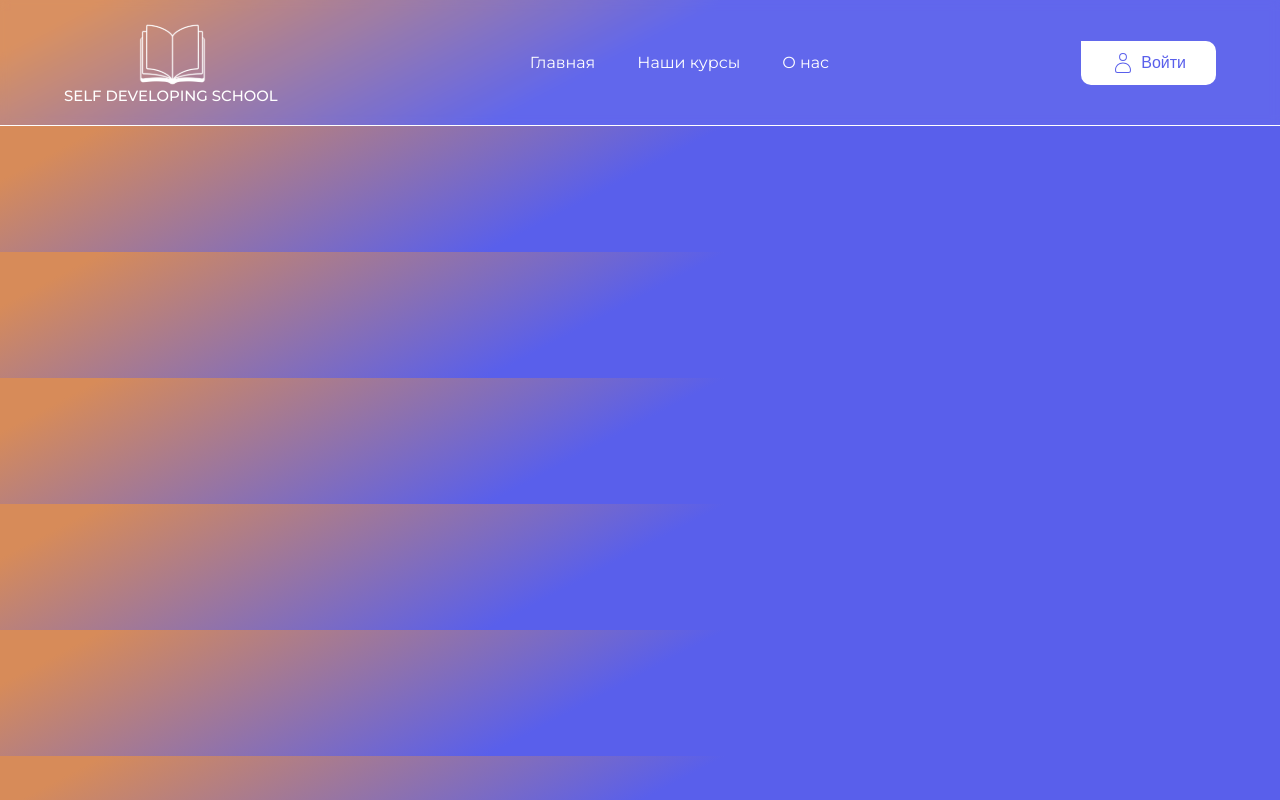
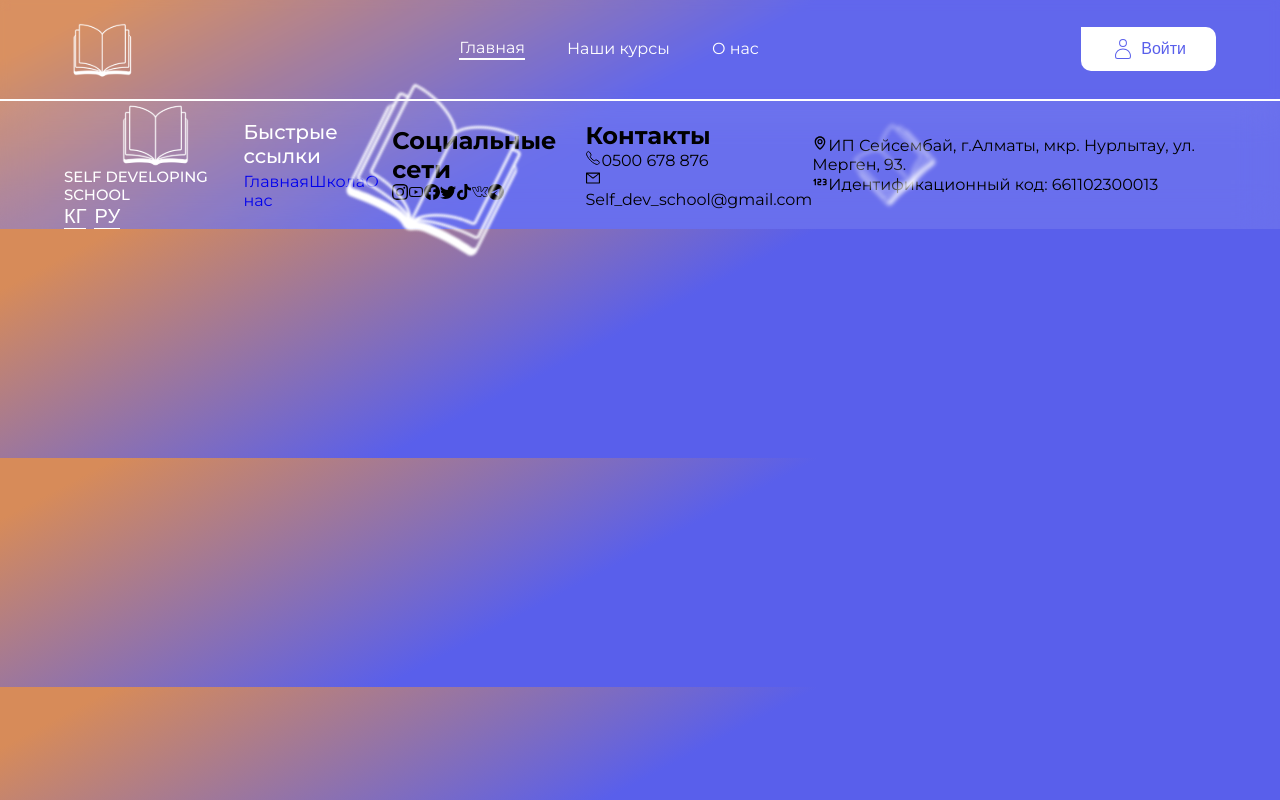
Before and after one commit to Seitkanov2004/study-place, a React (Create React App) app: page / in a window 1280 px wide. Built offline with nearby package versions, Linux system fonts and the light colour scheme.

Commit message:
I did footer

```diff
--- a/src/components/Footer/Footer.js
+++ b/src/components/Footer/Footer.js
@@ -1,11 +1,75 @@
 import React from 'react';
+import book from "./../../assets/img/logo.svg"
+import { NavLink } from 'react-router-dom';
+import { BsInstagram, BsFacebook, BsTwitter, BsTelegram } from 'react-icons/bs';
+import { AiOutlineYoutube, AiOutlineMail } from "react-icons/ai"
+import { FaTiktok } from "react-icons/fa"
+import { IoCallOutline } from "react-icons/io5"
+import { SlSocialVkontakte } from "react-icons/sl"
+import { BiMap } from "react-icons/bi"
+import { Tb123 } from "react-icons/tb"
+
 
 const Footer = () => {
     return (
         <div id='footer'>
             <div className='container'>
                 <div className='footer'>
+                    <img className='footer--book1' src={book} alt="" />
+                    <img className='footer--book2' src={book} alt="" />
+                    <div className="footer--logo">
+                        <div className="footer--logo__icon">
+                            <img src={book} alt="" />
+                            <span>SELF DEVELOPING SCHOOL</span>
+                        </div>
+                        <div className="footer--logo__language">
+                            <button>КГ</button>
+                            <button>РУ</button>
+                        </div>
+                    </div>
+                    <div className="footer--navbar">
+                        <h2>Быстрые ссылки</h2>
+                        <div />
+                        <NavLink to={"/"}>Главная</NavLink>
+                        <NavLink to={"/"}>Школа</NavLink>
+                        <NavLink to={"/"}>О нас</NavLink>
+                    </div>
 
+                    <div className='footer--web'>
+                        <h2>Социальные сети</h2>
+                        <div className='footer--web__line' />
+                        <div className="footer--web__icons">
+                            <BsInstagram />
+                            <AiOutlineYoutube />
+                            <BsFacebook />
+                            <BsTwitter />
+                            <FaTiktok />
+                            <SlSocialVkontakte />
+                            <BsTelegram />
+                        </div>
+                    </div>
+                    <div className="footer--contacts">
+                        <h2>Контакты</h2>
+                        <div />
+                        <div>
+                            <IoCallOutline />
+                            0500 678 876
+                        </div>
+                        <div>
+                            <AiOutlineMail />
+                            Self_dev_school@gmail.com
+                        </div>
+                    </div>
+                    <div className="footer--map">
+                        <div>
+                            <BiMap />
+                            ИП Сейсембай, г.Алматы, мкр. Нурлытау, ул. Мерген, 93.
+                        </div>
+                        <div>
+                            <Tb123 />
+                            Идентификационный код: 661102300013
+                        </div>
+                    </div>
                 </div>
             </div>
         </div>
--- a/src/components/Footer/Footer.scss
+++ b/src/components/Footer/Footer.scss
@@ -0,0 +1,81 @@
+#footer {
+    background: rgba(255, 255, 255, 0.1);
+    border-top: 1px solid #FFFFFF;
+    backdrop-filter: blur(20px);
+
+    .footer {
+        position: relative;
+        display: flex;
+        justify-content: space-between;
+        align-items: center;
+
+        &--book1 {
+            width: 164.08px;
+            height: 150.59px;
+            filter: blur(1px);
+            transform: rotate(26.59deg);
+            position: absolute;
+            left: 25%;
+        }
+
+        &--book2 {
+            width: 73px;
+            height: 67px;
+            filter: blur(2px);
+            transform: rotate(-43.1deg);
+            position: absolute;
+            right: 25%;
+        }
+
+        &--navbar{
+            h2 {
+                font-weight: 500;
+font-size: 20px;
+line-height: 24px;
+
+color: #FFFFFF;
+            }
+            div{
+                width: 148px;
+                height: 4px;
+                background: linear-gradient(1) ;
+            }
+        }
+
+        &--logo {
+            display: flex;
+            flex-direction: column;
+            align-items: start;
+
+            &__icon {
+                display: flex;
+                flex-direction: column;
+                align-items: center;
+
+                span {
+                    font-weight: 500;
+                    font-size: 14.8993px;
+                    line-height: 18px;
+                    color: #FFFFFF;
+                }
+            }
+
+            &__language {
+                display: flex;
+                justify-content: start;
+
+                button {
+                    font-style: normal;
+                    font-weight: 500;
+                    font-size: 20px;
+                    line-height: 24px;
+                    border: none;
+                    border-bottom: 1px solid #fff;
+                    color: #FFFFFF;
+                    background: transparent;
+                    margin-right: 8px;
+                }
+            }
+        }
+    }
+}
--- a/src/components/Header/Header.js
+++ b/src/components/Header/Header.js
@@ -11,23 +11,43 @@ const Header = () => {
     return (
         <div id='header'>
             <div className='container'>
+                <div className="header--child">
                     <div className='header'>
                         <div className='header--logo'>
-                        <img src={Logo} alt='logo' />
-                        <span>SELF DEVELOPING SCHOOL</span>
+                            <img src={Logo} alt='logo' style={{
+                                width: menu ? "30%" : "88%"
+                            }} />
+                            <span style={{
+                                display: menu ? "block" : "none"
+                            }}>SELF DEVELOPING SCHOOL</span>
                         </div>
                         <nav className='header--navbar'>
                             <NavLink to={"/"} >Главная</NavLink>
+                            <NavLink to={"/our-cours"} >Наши курсы</NavLink>
+                            <NavLink to={"/about-us"} >О нас</NavLink>
+                        </nav>
+                        <div className='header--login'>
+                            <button className='header--login__btn' >
+                                <CiUser className='header--login__btn--icon' />Войти</button>
+                        </div>
+                        <div onClick={() => setMenu(!menu)} className='header--menu'>
+                            <div className='header--menu__parentMenu'>
+                                <div className={menu ? "header--menu__parentMenu--one" : ""} />
+                                <div className={menu ? "header--menu__parentMenu--tow" : ""} />
+                                <div className={menu ? "header--menu__parentMenu--three" : ""} />
+                            </div>
+                        </div>
+                    </div>
+                    <div style={{
+                        display: menu? "block" : "none",
+
+                    }}>
+                        <div className="header--nav" >
+                            <NavLink to={"/"} >Главная</NavLink>
                             <NavLink to={"/"} >Наши курсы</NavLink>
                             <NavLink to={"/"} >О нас</NavLink>
-                    </nav>
-                    <div className='header--login'>
-                        <button className='header--login__btn' > <CiUser className='header--login__btn--icon' />Войти</button>
+                            <button className='header--towBtn'><CiUser className='header--towBtn__icon' />Войти</button>
                         </div>
-                    <div className='header--menu'>
-                        <div/>
-                        <div/>
-                        <div/>
                     </div>
                 </div>
             </div>
--- a/src/components/Header/Header.scss
+++ b/src/components/Header/Header.scss
@@ -2,6 +2,7 @@
     background: rgba(255, 255, 255, 0.05);
     border-bottom: 1px solid #ffffff;
     backdrop-filter: blur(5px);
+
     .header {
         display: flex;
         justify-content: space-between;
@@ -41,6 +42,9 @@
                     border-bottom: 2px solid #FFFFFF;
                 }
             }
+            .active{
+                border-bottom: 2px solid #FFFFFF;
+            }
         }
 
         &--login {
@@ -67,7 +71,11 @@
             }
         }
 
-        &--menu{
+        &--nav{
+            display: none;
+        }
+
+        &--menu {
             display: none;
         }
     }
@@ -102,7 +110,46 @@
 @media (max-width:768px) {
     #header {
         .header {
+            &--nav{
+                display: flex;
+                flex-direction: column;
+                align-items: center;
+                a {
+                    font-weight: 400;
+                    font-size: 16px;
+                    line-height: 20px;
+                    color: #FFFFFF;
+                    transition: .4s;
+                    margin-bottom: 20px;
+                    &:hover {
+                        border-bottom: 2px solid #FFFFFF;
+                    }
+                }
+
+                button{
+                    font-weight: 400;
+                    font-size: 16px;
+                    color: #595FEB;
+                    display: flex;
+                    align-items: center;
+                    padding: 10px 30px;
+                    justify-content: center;
+                    background: #FFFFFF;
+                    border-radius: 10px;
+                    border: none;
+                    margin-bottom: 20px;
+
+                    &--icon {
+                        font-size: 24px;
+                        padding-right: 6px;
+                    }
+                }
+            }
+
             &--logo {
+                flex-direction: column;
+                align-items: start;
+
                 img {
                     width: 74%;
                 }
@@ -121,7 +168,15 @@
             }
 
             &--menu {
+
                 display: block;
+
+                &__parentMenu {
+                    display: flex;
+                    flex-direction: column;
+                    align-items: center;
+                    justify-content: center;
+
                     div {
                         width: 45px;
                         height: 5px;
@@ -129,7 +184,59 @@
                         border-radius: 10px;
                         margin: 4px 0;
                     }
+
+                    &--one {
+                        transform: rotate(45deg);
+                        margin: -2px 0 !important;
+                    }
+
+                    &--tow {
+                        display: none;
+                    }
+
+                    &--three {
+                        transform: rotate(-45deg);
+                        margin: -2px 0 !important;
+                    }
+                }
+            }
+
+
+        }
+    }
+}
+
+@media (max-width: 450px) {
+    #header{
+        .header{
+            &--nav{
+                padding-top: 26px;
             }
         }
     }
 }
+
+
+
+@media (max-width: 375px) {
+    #header{
+        .header{
+            &--logo{
+                img{
+                    width: 65px !important;
+                }
+                span{
+                    font-size: 12px;
+                }
+            }
+            &--menu{
+                &__parentMenu{
+                   div{
+                    width:36px;
+                    height: 2.5px;
+                   }
+                }
+            }
+        }
+    }
+}
```
Lines whose indentation alone changed are shown as unchanged.
